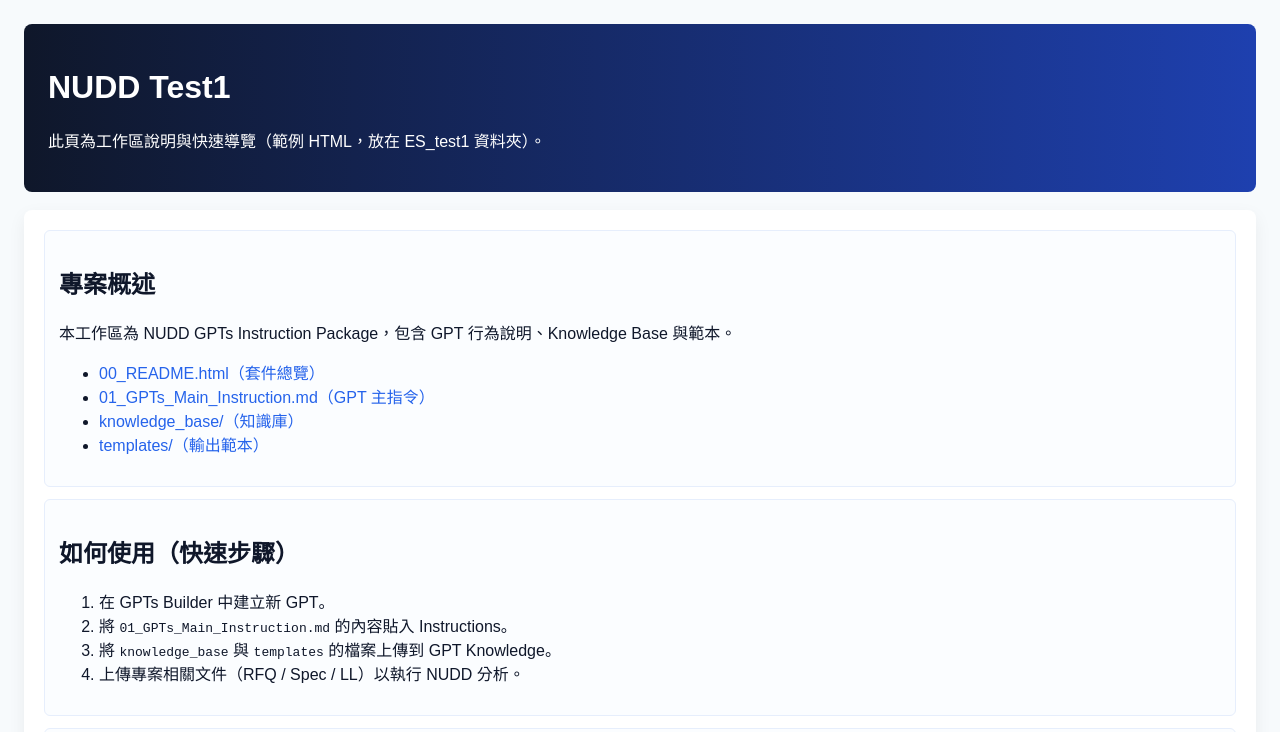
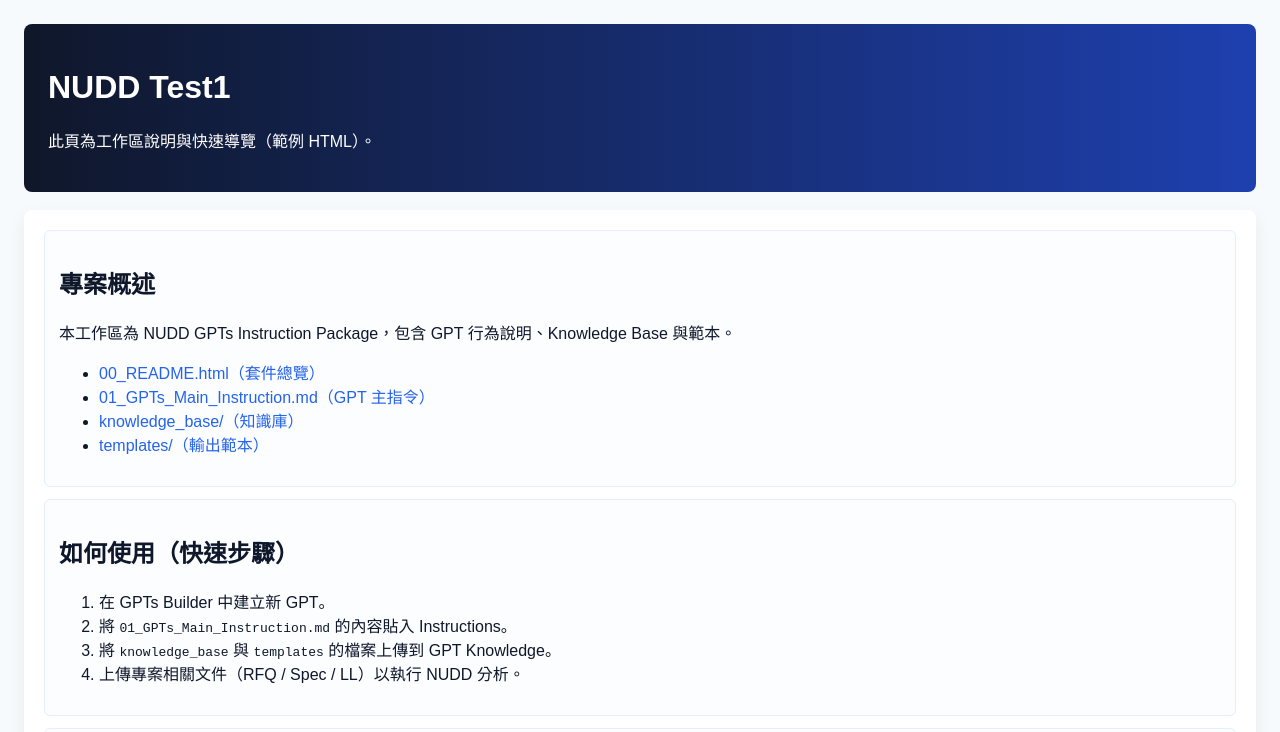
Before and after one commit to rickchuang0322/rickchuang, a plain HTML site: page index.html in a window 1280 px wide. Shown: the top 732 px of the page. Drawn offline with Linux system fonts and the light colour scheme.

Commit message:
Update index.html

```diff
--- a/index.html
+++ b/index.html
@@ -3,7 +3,7 @@
 <head>
   <meta charset="utf-8" />
   <meta name="viewport" content="width=device-width,initial-scale=1" />
-  <title>NUDD GPTs 範例頁面 (ES_test1)</title>
+  <title>NUDD GPTs 範例頁面 (ES_test1 first time)</title>
   <style>
     body { font-family: "Microsoft JhengHei", Arial, sans-serif; background:#f7fafc; color:#0f172a; margin:0; padding:24px; }
     header { background:linear-gradient(90deg,#0f172a,#1e40af); color:white; padding:24px; border-radius:8px; }
@@ -17,7 +17,7 @@
 <body>
   <header>
     <h1>NUDD Test1</h1>
-    <p>此頁為工作區說明與快速導覽（範例 HTML，放在 ES_test1 資料夾）。</p>
+    <p>此頁為工作區說明與快速導覽（範例 HTML）。</p>
   </header>
 
   <main>
```
